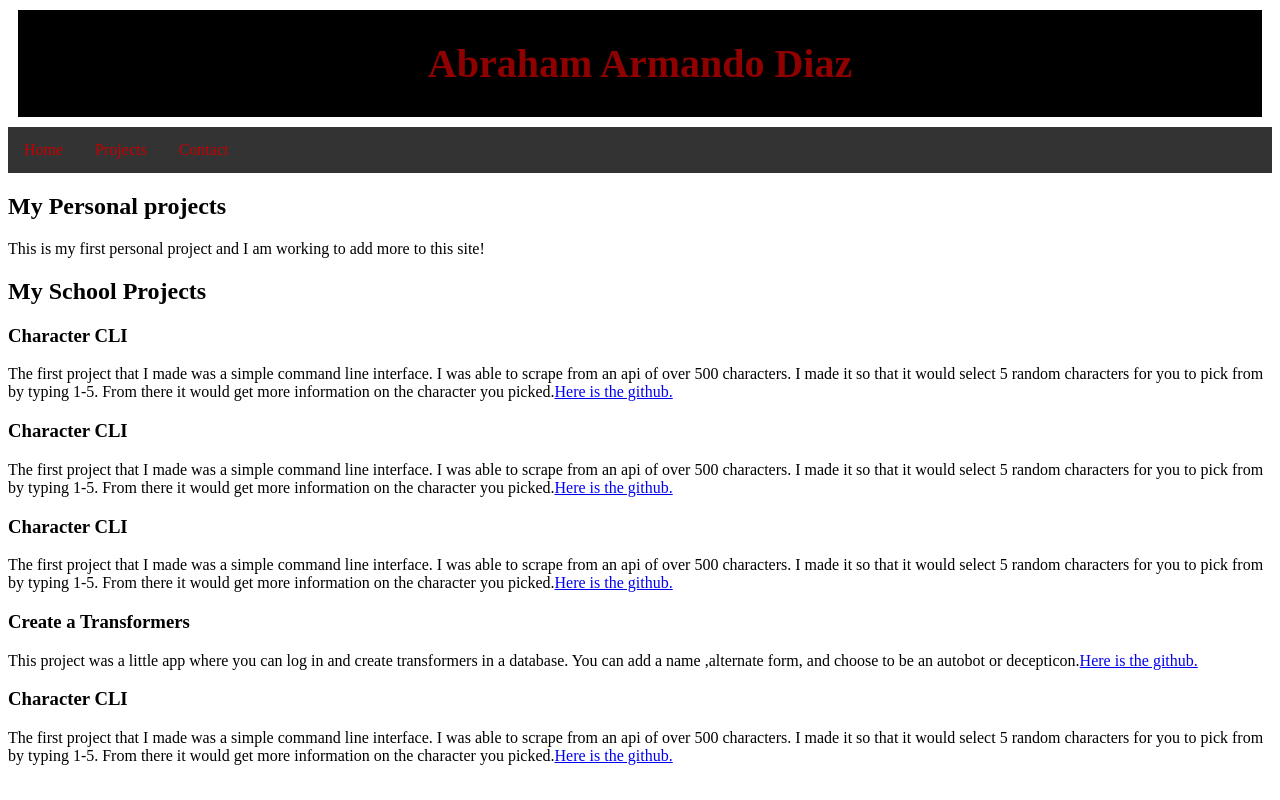
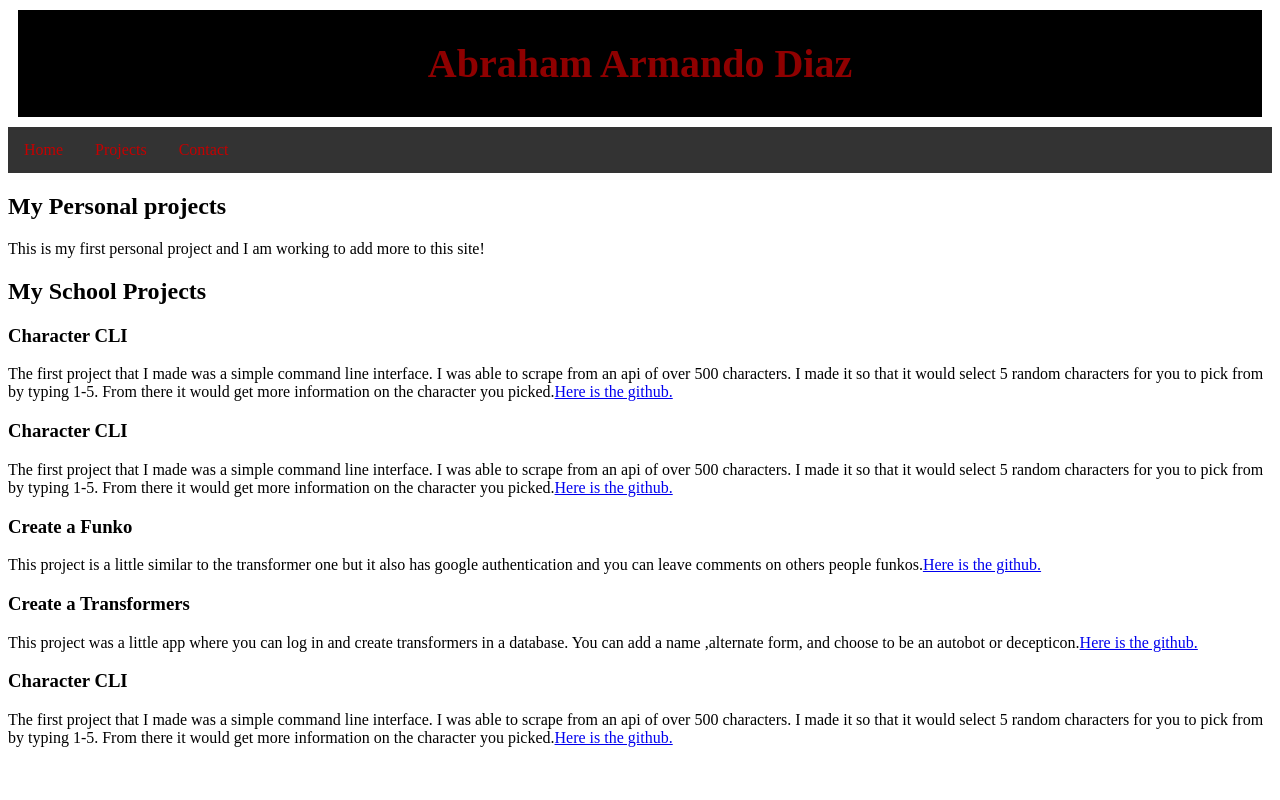
Before and after one commit to abdiaz2018/my-portfolio, a React (Create React App) app: page /projects in a window 1280 px wide. Built offline with nearby package versions, Linux system fonts and the light colour scheme; the HTML template or start-up script is replaced by a standard one.

Commit message:
adding project

```diff
--- a/src/projects.js
+++ b/src/projects.js
@@ -26,10 +26,10 @@ class Projects extends Component {
                 </div>
 
                 <div class="project">
-                    <h3>Character CLI</h3>
+                    <h3>Create a Funko</h3>
                     <p>
-                        The first project that I made was a simple command line interface. I was able to scrape from an api of over 500 characters. I made it so that it would select 5 random characters for you to pick from by typing 1-5. From there it would get more information on the character you picked.
-                        <a href="https://github.com/abdiaz2018/characterbioCLI" target="_blank" rel="noreferrer noopener">Here is the github.</a>
+                        This project is a little similar to the transformer one but it also has google authentication and you can leave comments on others people funkos.
+                        <a href="https://github.com/abdiaz2018/create-a-funko" target="_blank" rel="noreferrer noopener">Here is the github.</a>
                     </p>
                 </div>
 
```
